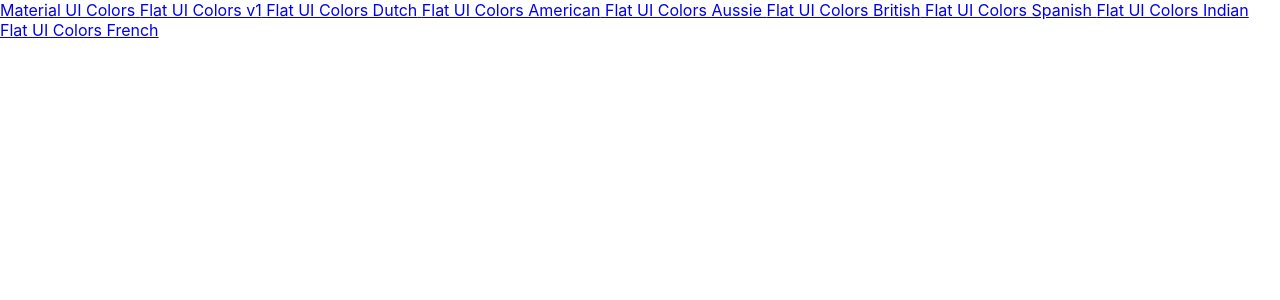
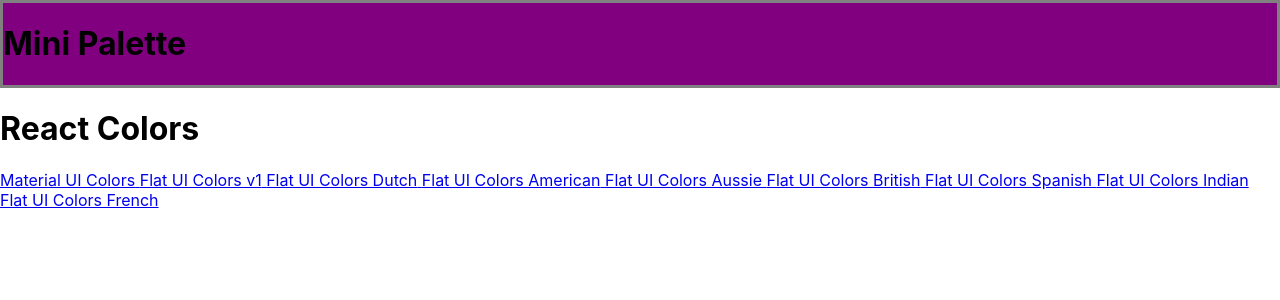
Before and after one commit to roger-rangel/First-React-App, a React (Create React App) app: page / in a window 1280 px wide. Shown: the top 300 px of the page. Built offline with nearby package versions, Linux system fonts and the light colour scheme.

Commit message:
Add withStyles with demo styles

```diff
--- /dev/null
+++ b/src/MiniPalette.js
@@ -0,0 +1,25 @@
+import React from 'react';
+import { withStyles } from '@mui/styles';
+
+const styles = {
+  main: {
+    backgroundColor: "purple",
+    border: "3px solid grey"
+  },
+  secondary: {
+    backgroundColor: "pink"
+  }
+};
+
+function MiniPalette(props) {
+  const { classes } = props;
+  console.log(classes);
+
+    return (
+        <div className={classes.main}>
+          <h1>Mini Palette</h1>
+        </div>
+    )
+}
+
+export default withStyles(styles)(MiniPalette);
--- a/src/PaletteList.js
+++ b/src/PaletteList.js
@@ -1,13 +1,18 @@
 import React from "react";
 import { Link } from "react-router-dom";
 import seedColors from './seedColors';
+import MiniPalette from "./MiniPalette";
 
 export default function PaletteList() {
   const palettes = seedColors;
 
   return (
-    palettes.map(palette => {
-      return <Link to={`/palette/${palette.id}`}> {palette.paletteName}</Link>
-    })
+    <div>
+      <MiniPalette />
+        <h1>React Colors</h1>
+        {palettes.map(palette => {
+          return <Link to={`/palette/${palette.id}`}> {palette.paletteName}</Link>
+        })}
+    </div>
   )
 }
```
